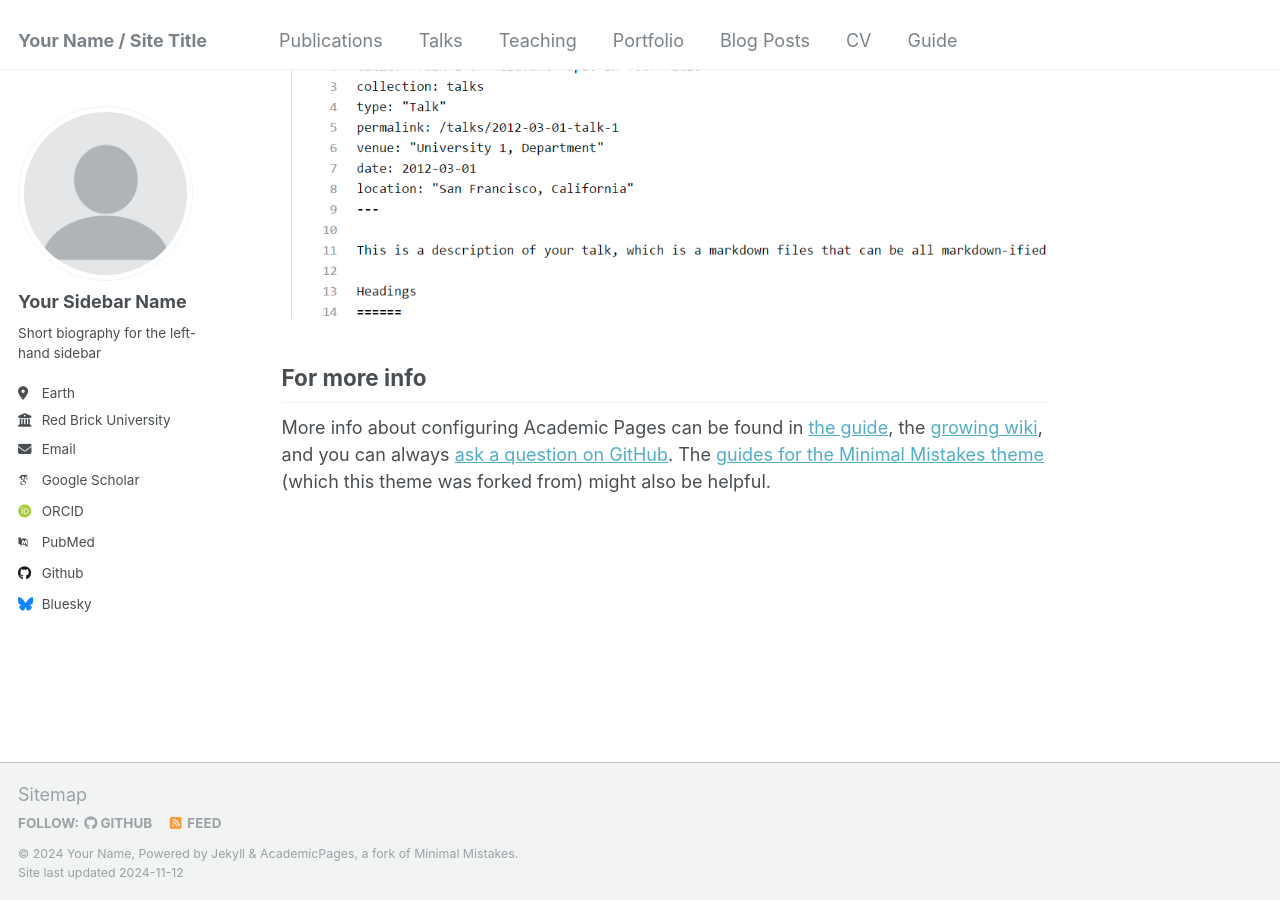
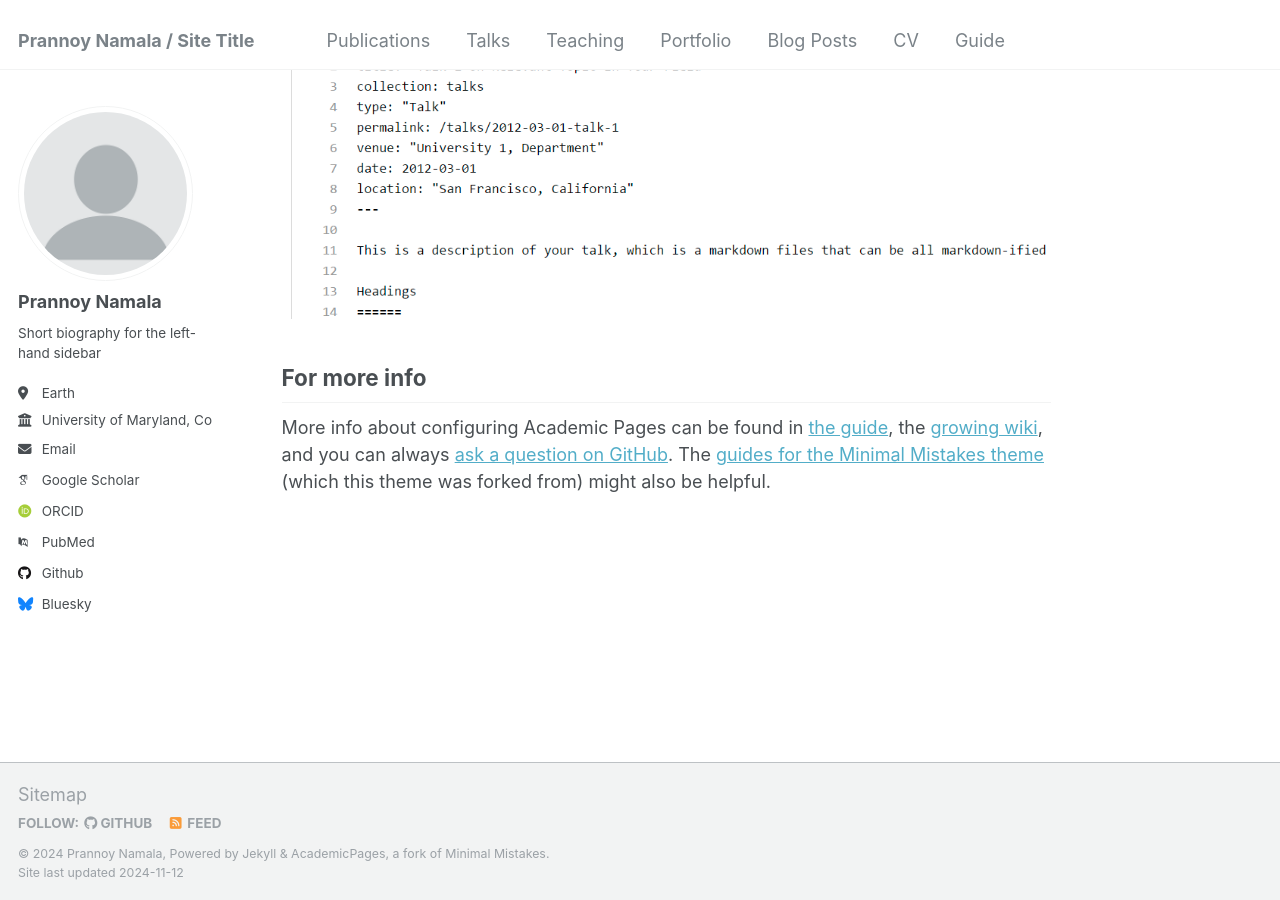
Before and after one commit to PrannoyNamala/PrannoyNamala.github.io, a Jekyll site: the page built from _pages/about.md, in a window 1280 px wide and 900 px high, scrolled down 2643 px. Built offline with Jekyll 4.4.1, drawn with Linux system fonts in a browser that asks for light colours; some web fonts are replaced.

Commit message:
Initial Changes to _config.yml

```diff
--- a/_config.yml
+++ b/_config.yml
@@ -8,9 +8,9 @@
 
 # Basic Site Settings
 locale                   : "en-US"
-title                    : "Your Name / Site Title"
+title                    : "Prannoy Namala / Site Title"
 title_separator          : "-"
-name                     : &name "Your Name"
+name                     : &name "Prannoy Namala"
 description              : &description "personal description"
 url                      : https://academicpages.github.io # the base hostname & protocol for your site e.g. "https://[your GitHub username].github.io"
 baseurl                  : "" # the subpath of your site, e.g. "/blog"
@@ -22,13 +22,13 @@ repository               : "academicpages/academicpages.github.io"
 author:
   # Biographic information
   avatar           : "profile.png"
-  name             : "Your Sidebar Name"
+  name             : "Prannoy Namala"
   pronouns         : # example: "she/her"
   bio              : "Short biography for the left-hand sidebar"
   location         : "Earth"
-  employer         : "Red Brick University"
+  employer         : "University of Maryland, College Park"
   uri              : # URL
-  email            : "none@example.org"
+  email            : "pnamala@umd.edu"
 
   # Academic websites
   arxiv            : # URL - Update with the correct link to your profile
```
